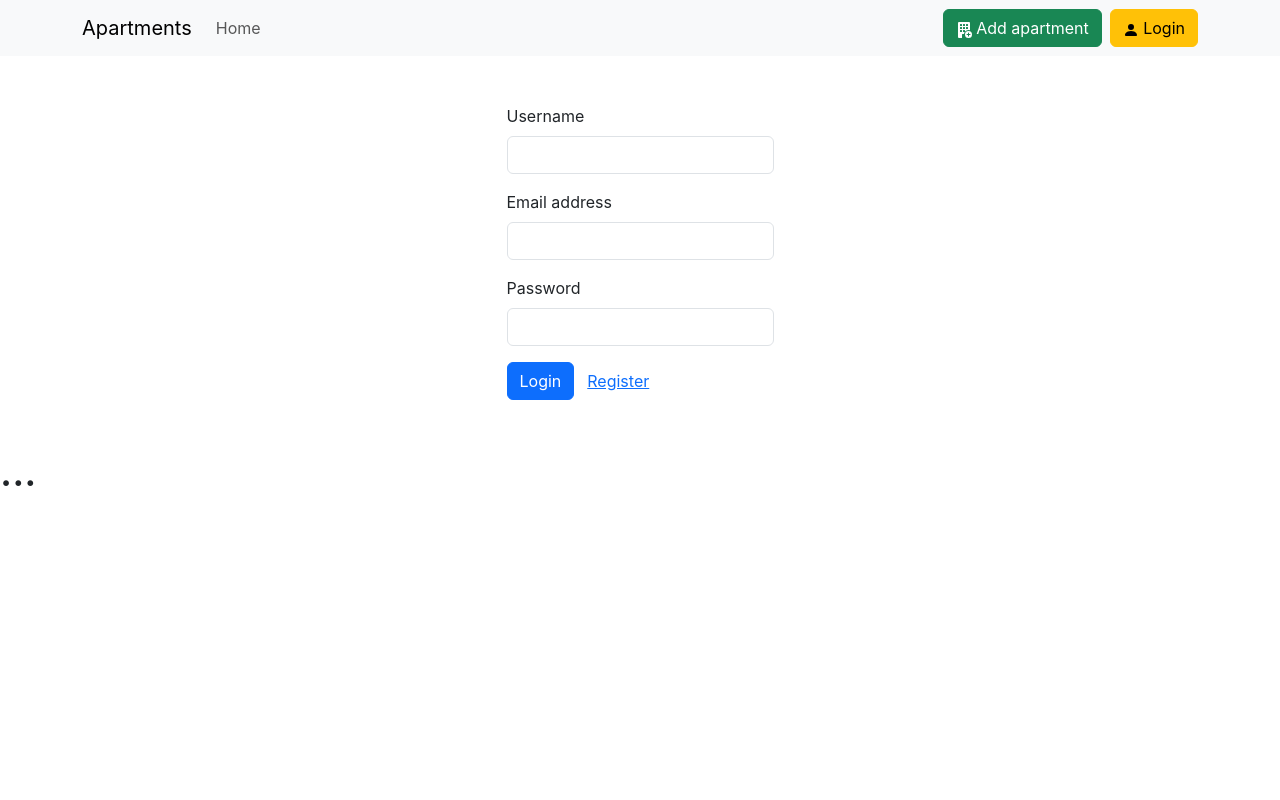
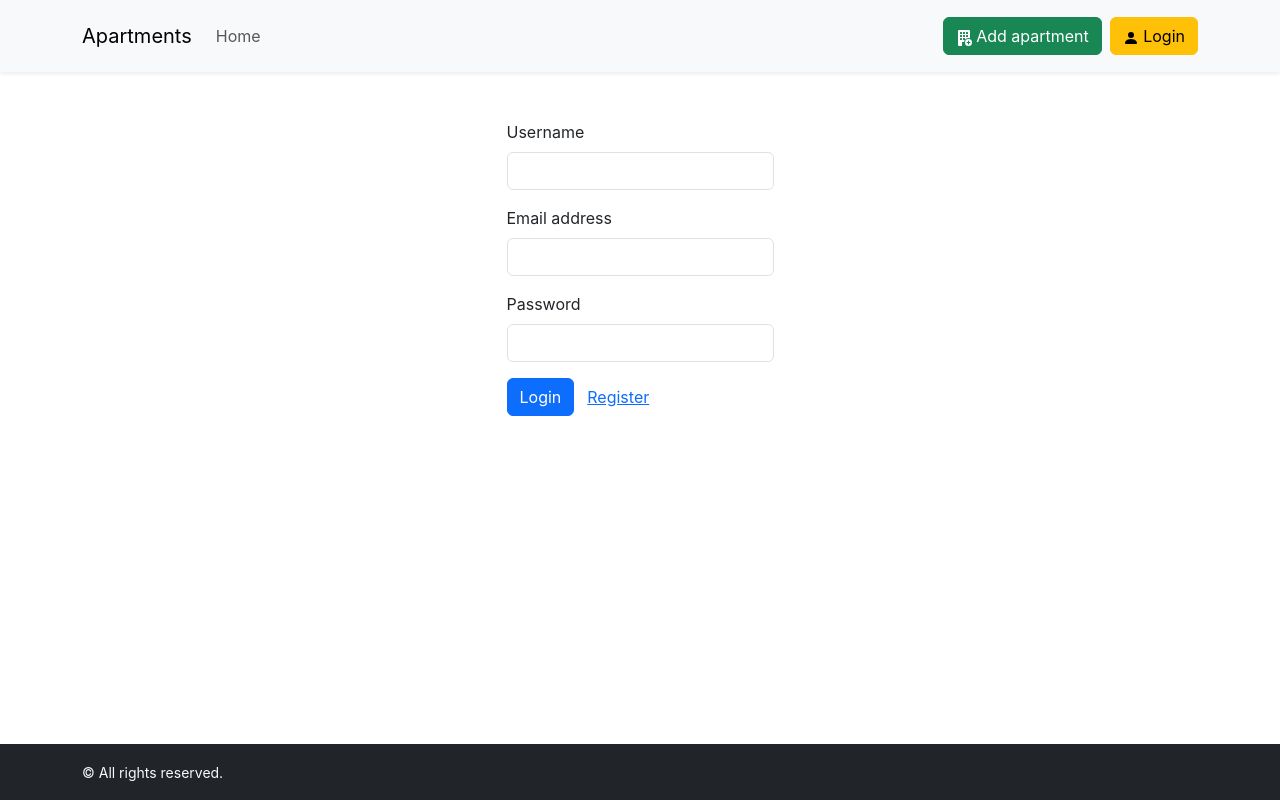
Before and after one commit to giorgideveloper/react-apartments, a React (Create React App) app: page /login in a window 1280 px wide. Built offline with nearby package versions, Linux system fonts and the light colour scheme.

Commit message:
Minor style changes

```diff
--- a/public/index.html
+++ b/public/index.html
@@ -35,7 +35,7 @@
   </head>
   <body>
     <noscript>You need to enable JavaScript to run this app.</noscript>
-		<div id="root"></div>
+    <div id="root" class="d-flex flex-column min-vh-100"></div>
 
     <!--
       This HTML file is a template.
--- a/src/components/layout/Footer.jsx
+++ b/src/components/layout/Footer.jsx
@@ -1,13 +1,13 @@
-import React from 'react';
+import React from "react";
 
 function Footer() {
-	return (
-		<>
-			<footer>
-				<h1>...</h1>
-			</footer>
-		</>
-	);
+  return (
+    <footer className="mt-auto bg-dark">
+      <div className="container py-3">
+        <small className="text-light">&copy; All rights reserved.</small>
+      </div>
+    </footer>
+  );
 }
 
 export default Footer;
--- a/src/components/layout/Header.jsx
+++ b/src/components/layout/Header.jsx
@@ -6,15 +6,14 @@ function Header() {
   const { pathname } = useLocation();
 
   return (
-    <>
-      <nav className="navbar navbar-expand-lg bg-body-tertiary">
+    <nav className="navbar navbar-expand-lg bg-body-tertiary py-3 shadow-sm">
       <div className="container">
         <Link className="navbar-brand" to="/">
           Apartments
         </Link>
 
         <button
-            className="navbar-toggler"
+          className="navbar-toggler border-0"
           type="button"
           data-bs-toggle="collapse"
           data-bs-target="#navbarSupportedContent"
@@ -60,7 +59,6 @@ function Header() {
         </div>
       </div>
     </nav>
-    </>
   );
 }
 
```
Lines whose indentation alone changed are shown as unchanged.
